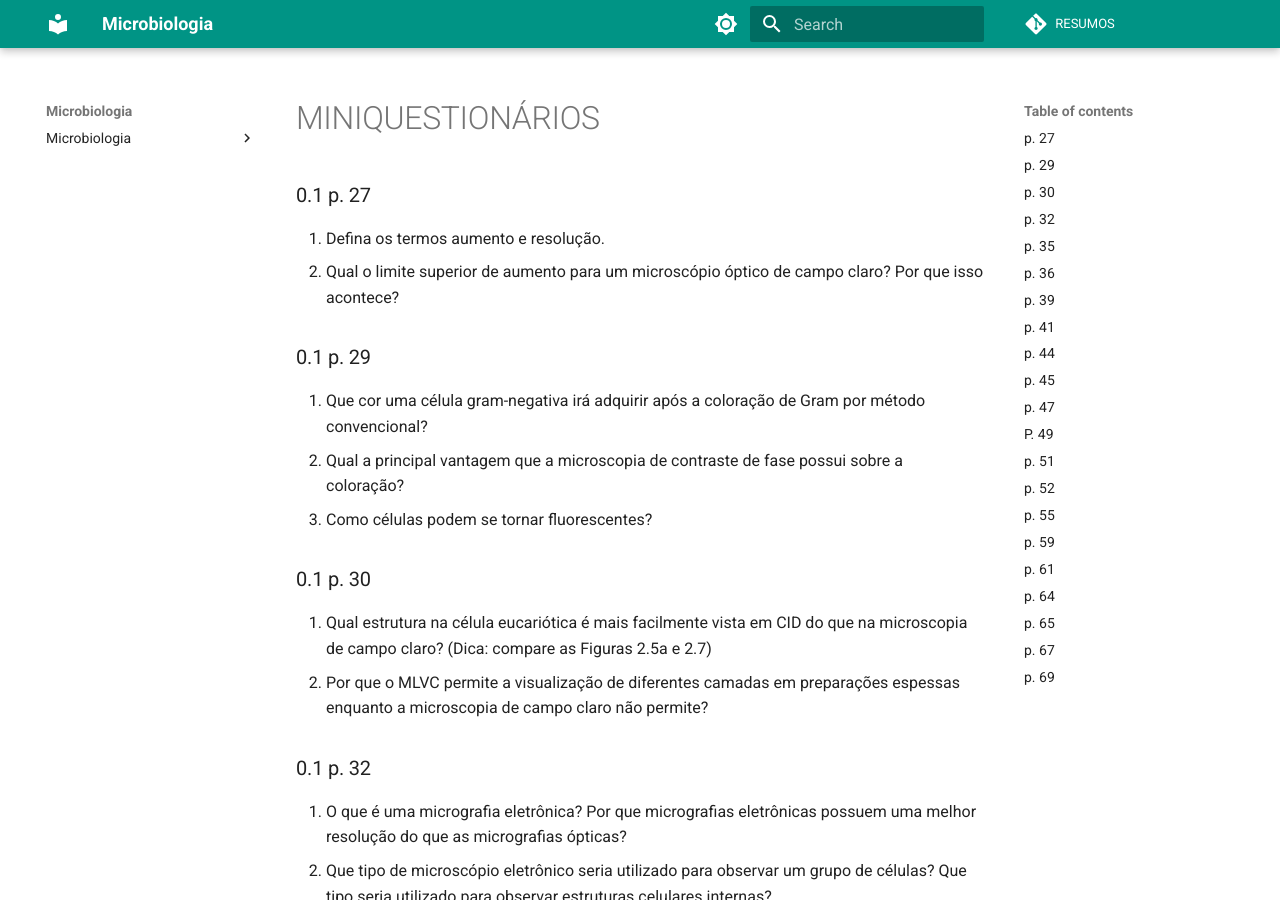
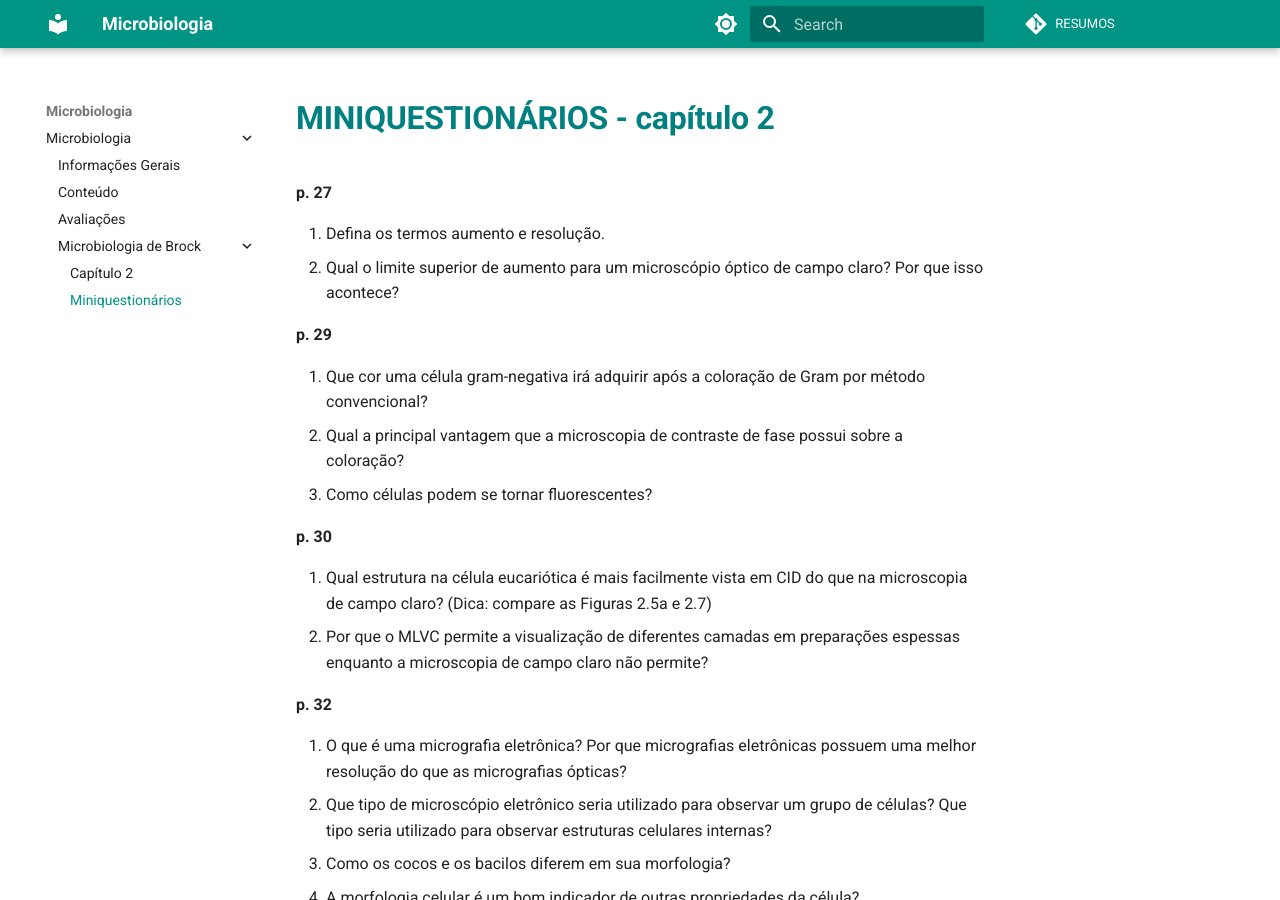
Before and after one commit to luhm/microbiologia, an MkDocs documentation site: the page built from docs/microbiologia/micro_de_brock_miniquest_cap2.md, in a window 1280 px wide and 900 px high. Built offline with MkDocs 1.6.1 and Material for MkDocs 9.7.7, drawn with Linux system fonts in a browser that asks for light colours.

Commit message:
organização

```diff
--- a/docs/microbiologia/micro_de_brock_miniquest.md
+++ b/docs/microbiologia/micro_de_brock_miniquest_cap2.md
@@ -1,131 +1,131 @@
-# MINIQUESTIONÁRIOS
+# <span style="color:teal">**MINIQUESTIONÁRIOS - capítulo 2**</span>
 
-### p. 27
+**p. 27**
 
 1. Defina os termos aumento e resolução.
 2. Qual o limite superior de aumento para um microscópio óptico
    de campo claro? Por que isso acontece?
 
-### p. 29
+**p. 29**
 
 1. Que cor uma célula gram-negativa irá adquirir após a coloração de Gram por método convencional?
 2. Qual a principal vantagem que a microscopia de contraste de fase possui sobre a coloração?
 3. Como células podem se tornar fluorescentes?
 
-### p. 30
+**p. 30**
 
 1. Qual estrutura na célula eucariótica é mais facilmente vista em CID do que na microscopia de campo claro? (Dica: compare as Figuras 2.5a e 2.7)
 2. Por que o MLVC permite a visualização de diferentes camadas em preparações espessas enquanto a microscopia de campo claro não permite?
 
-### p. 32
+**p. 32**
 
 1. O que é uma micrografia eletrônica? Por que micrografias eletrônicas possuem uma melhor resolução do que as micrografias ópticas?
 2. Que tipo de microscópio eletrônico seria utilizado para observar um grupo de células? Que tipo seria utilizado para observar estruturas celulares internas?
 3. Como os cocos e os bacilos diferem em sua morfologia?
 4. A morfologia celular é um bom indicador de outras propriedades da célula?
 
-### p. 35
+**p. 35**
 
 1. Que propriedade física das células aumenta à medida que as células se tornam menores?
 2. Como o tamanho pequeno e o estado haploide dos procariotos acelera o seu processo de evolução?
 3. Quais são os limites aproximados do quão pequena uma célula pode ser? Por que isso acontece?
 
-### p. 36
+**p. 36**
 
 1. Desenhe a estrutura básica de uma bicamada lipídica e aponte as regiões hidrofílicas e hidrofóbicas.
 2. Quais são as semelhanças e diferenças dos lipídeos de membrana de Bacteria e Archaea?
 
-### p. 39
+**p. 39**
 
 1. Por que uma célula não pode depender apenas da difusão simples como mecanismo de captação de nutrientes?
 2. Por que um dano físico à membrana citoplasmática é
    potencialmente letal para a célula?
 
-### p. 41
+**p. 41**
 
 1. Compare e diferencie os transportadores simples, o sistema fosfotransferase e transportadores ABC em termos de: (1) fonte de energia, (2) alterações químicas do soluto durante o transporte e (3) número de proteínas envolvidas.
 2. Qual a principal característica das proteínas periplasmáticas
    de ligação que as torna ideal para os organismos que vivem
    em ambientes muito pobres em nutrientes?
 
-### p. 44
+**p. 44**
 
 1. Por que as células bacterianas necessitam de paredes celulares? Todas as bactérias apresentam parede celular?
 2. Por que o peptideoglicano é uma molécula tão resistente?
 3. Qual a ação da enzima lisozima?
 
-### p. 45
+**p. 45**
 
 1. Que componentes químicos são encontrados na membrana externa de bactérias gram-negativas?
 2. Qual a função das porinas e onde elas se localizam em uma parede celular gram-negativa?
 3. Que componente celular das células gram-negativas apresenta propriedades de endotoxina?
 4. Por que o álcool promove o rápido descoramento das bactérias gram-negativas, mas não das gram-positivas?
 
-### p. 47
+**p. 47**
 
 1. Como a pseudomureína assemelha-se ao peptideoglicano? Como as duas moléculas diferem?
 2. Qual a composição de uma camada S?
 3. Por que arqueias são insensíveis à penicilina?
 
-### P. 49
+**p. 49**
 
 1. Uma célula bacteriana poderia dispensar uma parede celular caso possuísse uma cápsula? Por que sim ou por que não?
 2. Como as fímbrias distinguem-se dos pili, tanto estrutural
 quanto funcionalmente?
 
-### p. 51
+**p. 51**
 
 1. Em que condições de crescimento você esperaria a produção de PHAs ou glicogênio?
 2. Por que seria impossível o armazenamento de enxofre por bactérias gram-positivas, como é observado em bactérias gram-negativas quimiolitotróficas oxidantes de enxofre?
 3. Em que os magnetossomos e as inclusões de Gleomargarita
 se assemelham e de que forma se diferem?
 
-### p. 52
+**p. 52**
 
 1. Qual gás está presente em uma vesícula de gás? De que forma uma célula pode se beneficiar ao controlar a sua flutuabilidade?
 2. De que modo as duas proteínas que compõem a vesícula de
 gás, GpvA e GpvC, são arranjadas, originando uma estrutura
 tão impermeável à água?
 
-### p. 55
+**p. 55**
 
 1. O que é o ácido dipicolínico e onde ele é encontrado?
 2. O que são PPASs e qual sua função?
 3. O que é formado quando um endósporo germina?
 
-### p. 59
+**p. 59**
 
 1. As células de Salmonella possuem flagelos peritríquios, as de Pseudomonas possuem flagelação polar, e as de Spirillum possuem flagelos lofotríquios. Utilizando um esquema, mostre como cada flagelo apareceria em uma coloração.
 2. Compare os flagelos de bactérias e arqueias em termos de
 estrutura e função.
 
-### p. 61
+**p. 61**
 
 1. Como a motilidade por deslizamento diferencia-se da motilidade natatória em relação ao mecanismo e às exigências?
 2. Diferencie o mecanismo de motilidade deslizante de uma
 cianobactéria filamentosa daquele de Flavobacterium.
 
-### p. 64
+**p. 64**
 
 1. Defina o termo quimiotaxia. Como a quimiotaxia se diferencia da aerotaxia?
 2. O que promove uma corrida ou uma oscilação?
 3. Como a quimiotaxia pode ser medida quantitativamente?
 4. Qual a diferença entre escotofobotaxia e fototaxia?
 
-### p. 65
+**p. 65**
 
 1. Como o DNA é organizado nos cromossomos eucarióticos?
 2. O que são as histonas e qual a sua função?
 3. Quais são as principais diferenças entre mitose e meiose?
 
-### p. 67
+**p. 67**
 
 1. Quais reações essenciais ocorrem na mitocôndria e nos cloroplastos, e quais produtos essenciais são produzidos nestas organelas?
 2. Compare e diferencie o metabolismo do piruvato na mitocôndria e nos hidrogenossomos.
 3. O que é a hipótese endossimbiótica e que evidências a
 suportam?
 
-### p. 69
+**p. 69**
 
 1. Por que as atividades que ocorrem no lisossomo devem ser isoladas do próprio citoplasma?
 2. Como o citoesqueleto da célula se mantém unido?
--- a/mkdocs.yml
+++ b/mkdocs.yml
@@ -44,3 +44,4 @@ nav:
     - Avaliações: microbiologia/micro_avaliacoes.md
     - Microbiologia de Brock:
       - Capítulo 2: microbiologia/m4d2_microbiologia_de_brock_2.md
+      - Miniquestionários: microbiologia/micro_de_brock_miniquest_cap2.md
```
